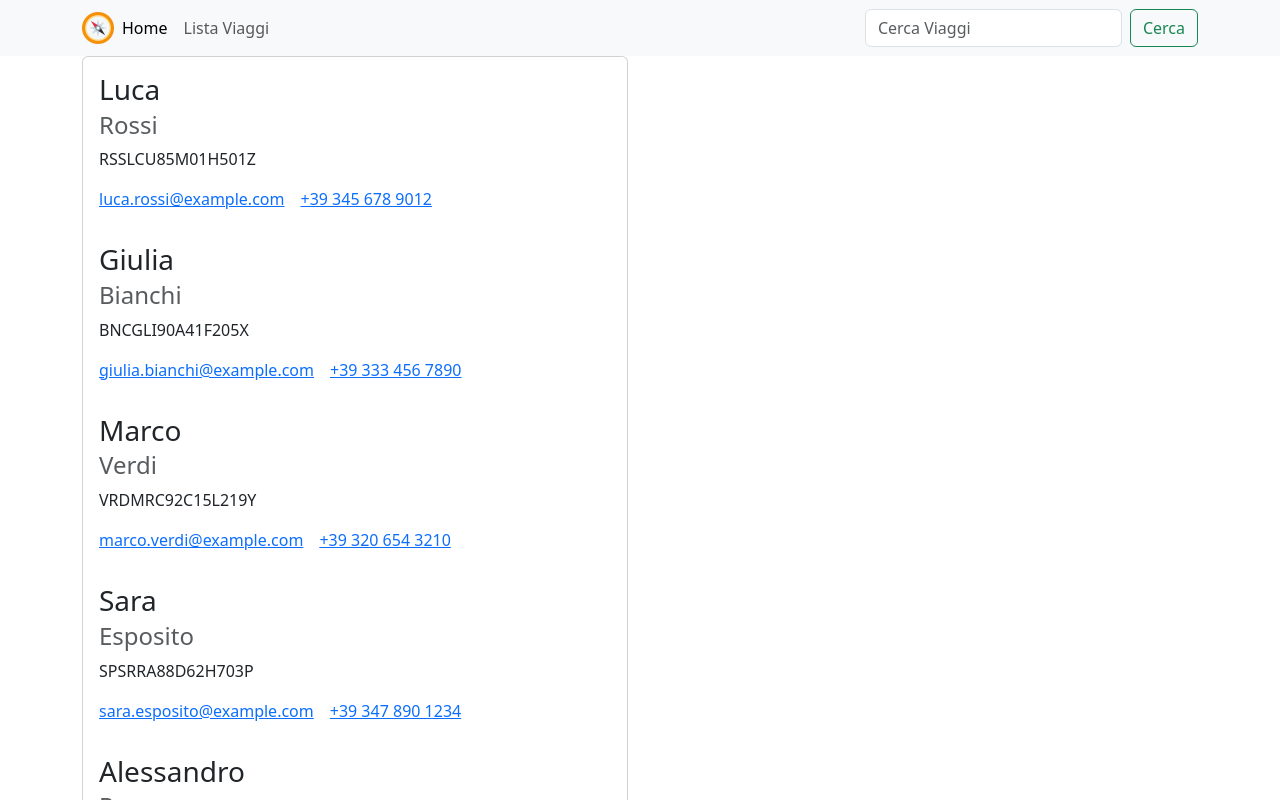
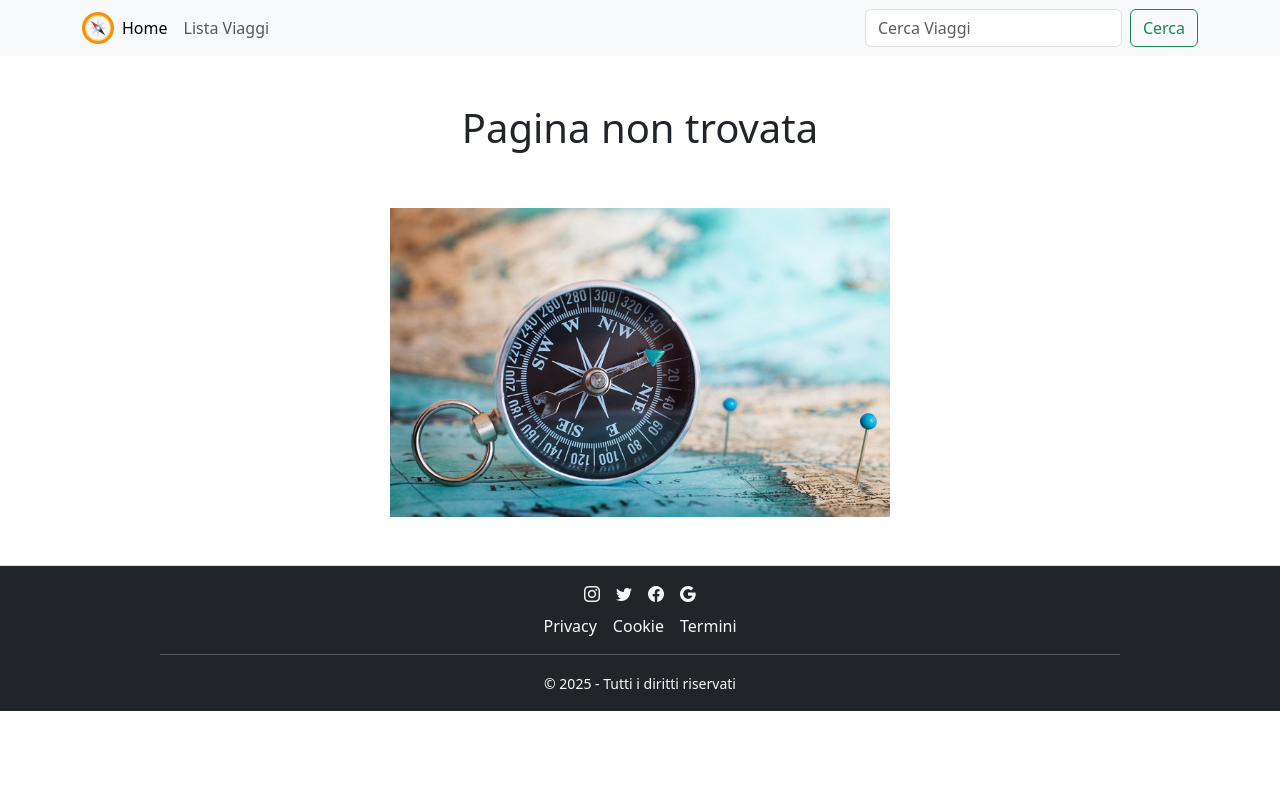
Before and after one commit to marzia-blasi/Booroad, a React (Vite) app: page /Contatto in a window 1280 px wide. Shown: the top 800 px of the page. Built offline with nearby package versions, Linux system fonts and the light colour scheme; the HTML template or start-up script is replaced by a standard one.

Commit message:
creat Partecipants component

```diff
--- a/src/App.jsx
+++ b/src/App.jsx
@@ -5,7 +5,6 @@ import DefaultLayout from "./Layouts/DefaultLayout";
 import HomePage from "./Pages/HomePage";
 import Error404 from "./Pages/Error404";
 import TripsList from "./Pages/TripsList";
-import SinglePartecipant from "./Pages/SinglePartecipant";
 
 export default function Main() {
   return (
@@ -15,7 +14,7 @@ export default function Main() {
           <Route index element={<HomePage />} />
 
           <Route path="/tripslist" element={<TripsList />} />
-          <Route path="/Contatto" element={<SinglePartecipant />} />
+
           <Route path="*" element={<Error404 />} />
         </Route>
       </Routes>
--- a/src/Pages/SinglePartecipant.jsx
+++ b/src/Components/Partecipants.jsx
@@ -2,7 +2,7 @@ import { useEffect, useState } from "react";
 
 import partecipants from "../db/partecipants.js";
 
-export default function SinglePartecipant() {
+export default function Partecipants() {
   return (
     <>
       <div className="container">
```
